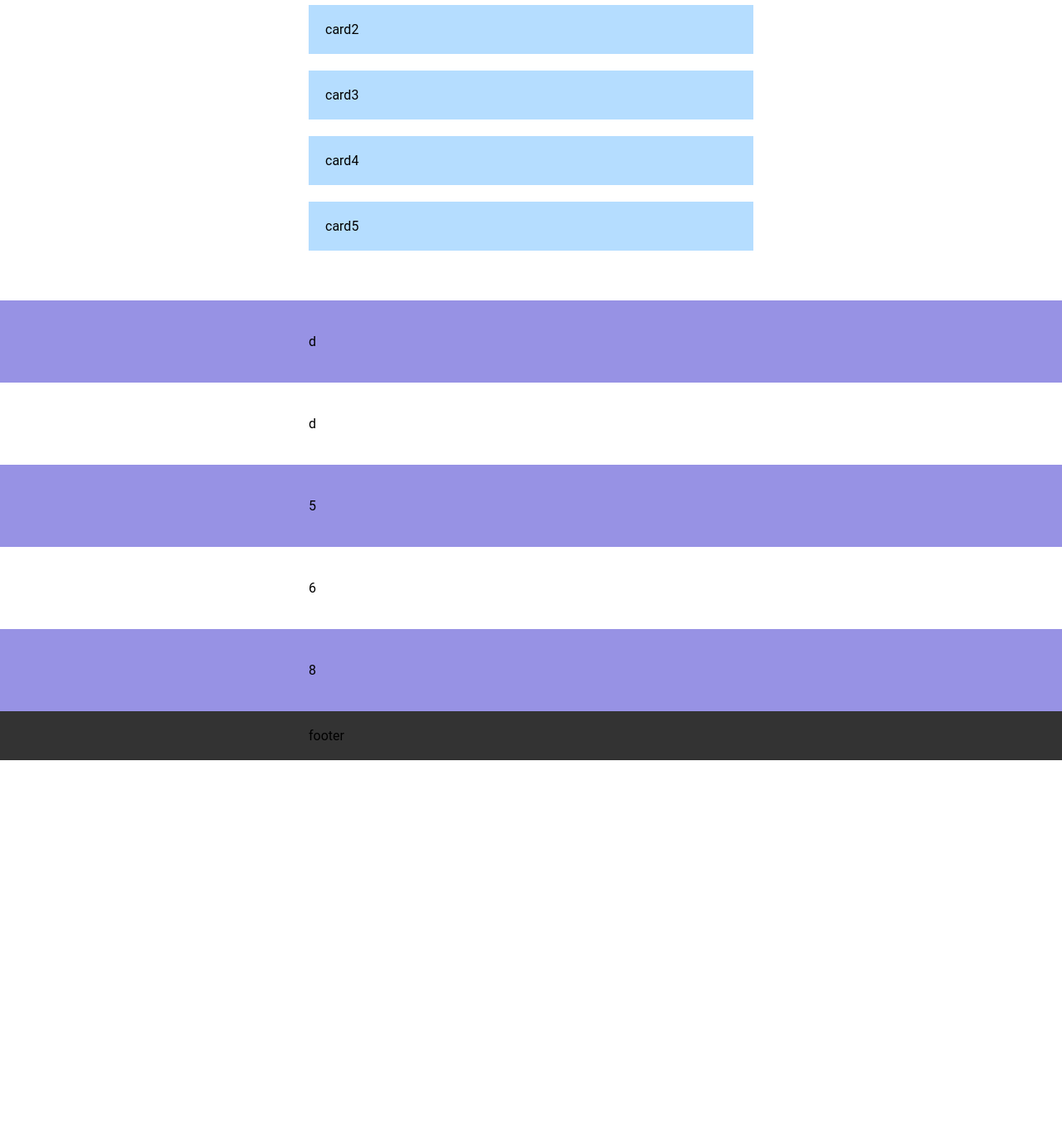
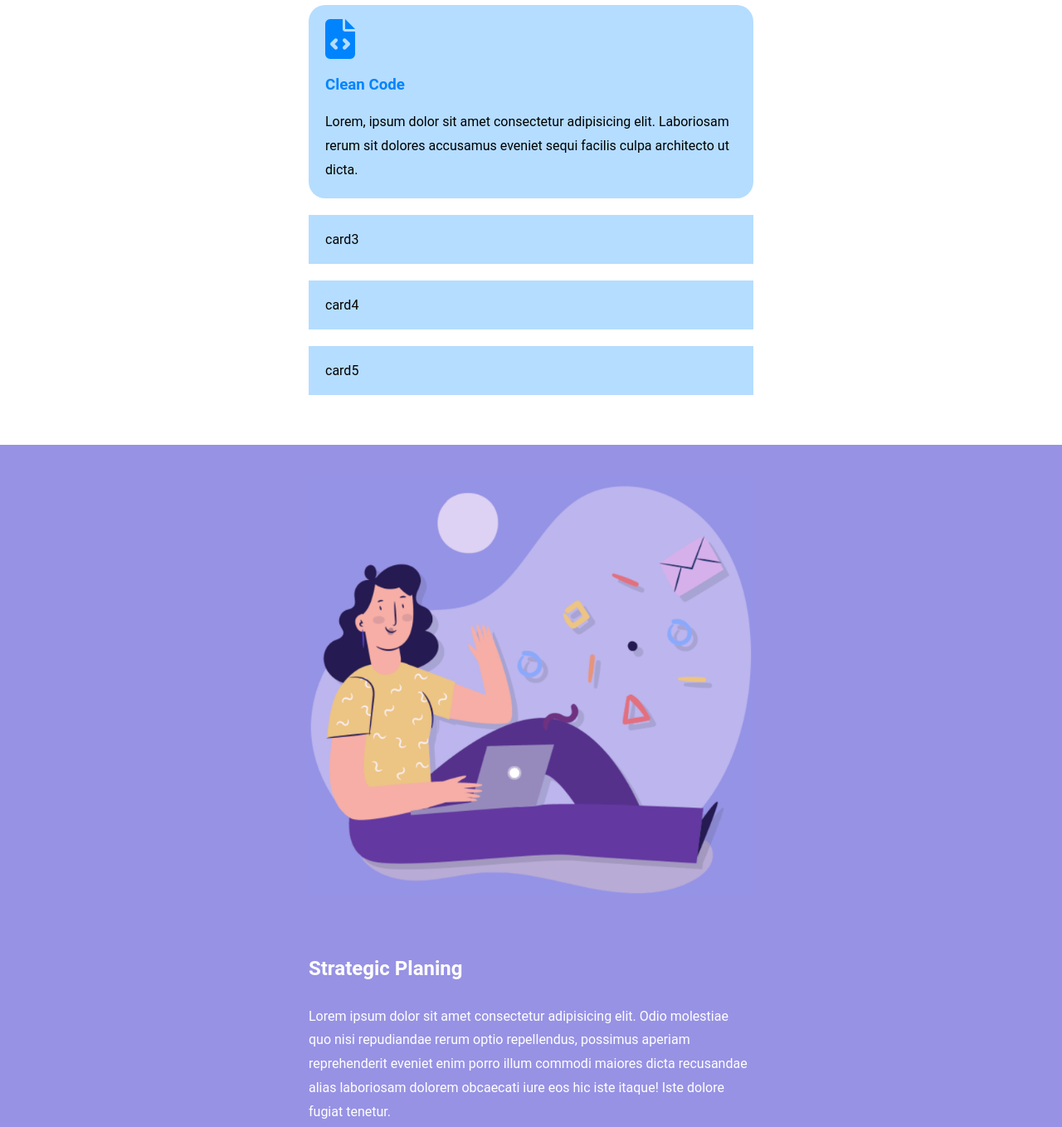
Before and after one commit to adrisala20/htmlcss-responsive-layout, a plain HTML site: page index.html in a window 1280 px wide. Shown: the part 860-2218 px from the top of the page at 83% size. Before the commit the page ends 1776 px from the top, so only its background shows below. Drawn offline with Linux system fonts and the light colour scheme.

Commit message:
add first div to planning

```diff
--- a/css/style.css
+++ b/css/style.css
@@ -32,6 +32,9 @@ body {
   p {
     line-height: 1.8;
   }
+  h2 {
+    margin: 30px 0;
+  }
   h3 {
     margin: 20px 0;
   }
@@ -49,13 +52,14 @@ body {
     cursor: pointer;
 }
 button {
-  padding: 10px 15px;
+  padding: 10px 20px;
   margin: 20px 0;
   border: 0;
   letter-spacing: 3px;
 }
-.fa-solid {
-  padding: 5px;
+.icon {
+  font-size: 3em;
+  padding: 20px 0;
 }
 /*******+++* flex utility ****+++++++++*/
 .display-flex {
@@ -165,6 +169,12 @@ header nav ul {
   display: block;
   margin: 0 auto;
 }
+
+/* ************** Planning************* */
+.strategic img {
+  width: 100%;
+  margin-bottom: 40px;
+}
 /*********** query ************/
 @media screen and (min-width:1200px) {
     header nav:hover ul {
--- a/index.html
+++ b/index.html
@@ -53,34 +53,46 @@
                         <img class="width-100x100 display-block" src="/img/phone.png" alt="phone">
                     </div>
                 </div>
-                <div class="card background-color-cardheader">card2</div>
+                <div class="card background-color-cardheader small-rounded text-center">
+                    <i class="fa-solid fa-file-code fa-sm color-navbar icon"></i>
+                    <h3 class="color-navbar"> Clean Code</h3>
+                    <p> Lorem, ipsum dolor sit amet consectetur adipisicing elit. Laboriosam rerum sit dolores accusamus eveniet sequi facilis culpa architecto ut dicta.
+                    </p>
+                </div>
                 <div class="card background-color-cardheader">card3</div>
                 <div class="card background-color-cardheader">card4</div>
                 <div class="card background-color-cardheader">card5</div>
             </div>
         </section>
+        <!-- ------- planning -------- -->
         <section id="planning" class="background-color-section-main">
-            <div class="container margin-x-auto">
-                d
+            <div class="container">
+                <div class="strategic color-section2-main">
+                    <img src="img/planning1.png" alt="planing immagine1">
+                    <h2> Strategic Planing</h2>
+                    <p>Lorem ipsum dolor sit amet consectetur adipisicing elit. Odio molestiae quo nisi repudiandae rerum optio repellendus, possimus aperiam reprehenderit eveniet enim porro illum commodi maiores dicta recusandae alias laboriosam dolorem obcaecati iure eos hic iste itaque! Iste dolore fugiat tenetur.
+                    </p>
+                </div>
+                <div class="developement"></div>
             </div>
         </section>
         <section id="testimonials" class="background-color-section2-main">
-            <div class="container margin-x-auto">
+            <div class="container">
                 d
             </div>
         </section>
         <section id="features" class="background-color-section-main">
-            <div class="container margin-x-auto">
+            <div class="container ">
                 5
             </div>
         </section>
         <section id="about-us" class="background-color-section2-main">
-            <div class="container margin-x-auto">
+            <div class="container">
                 6
             </div>
         </section>
         <section id="call-to-action" class="background-color-section-main">
-            <div class="container margin-x-auto">
+            <div class="container">
                 8
             </div>
         </section>
```
